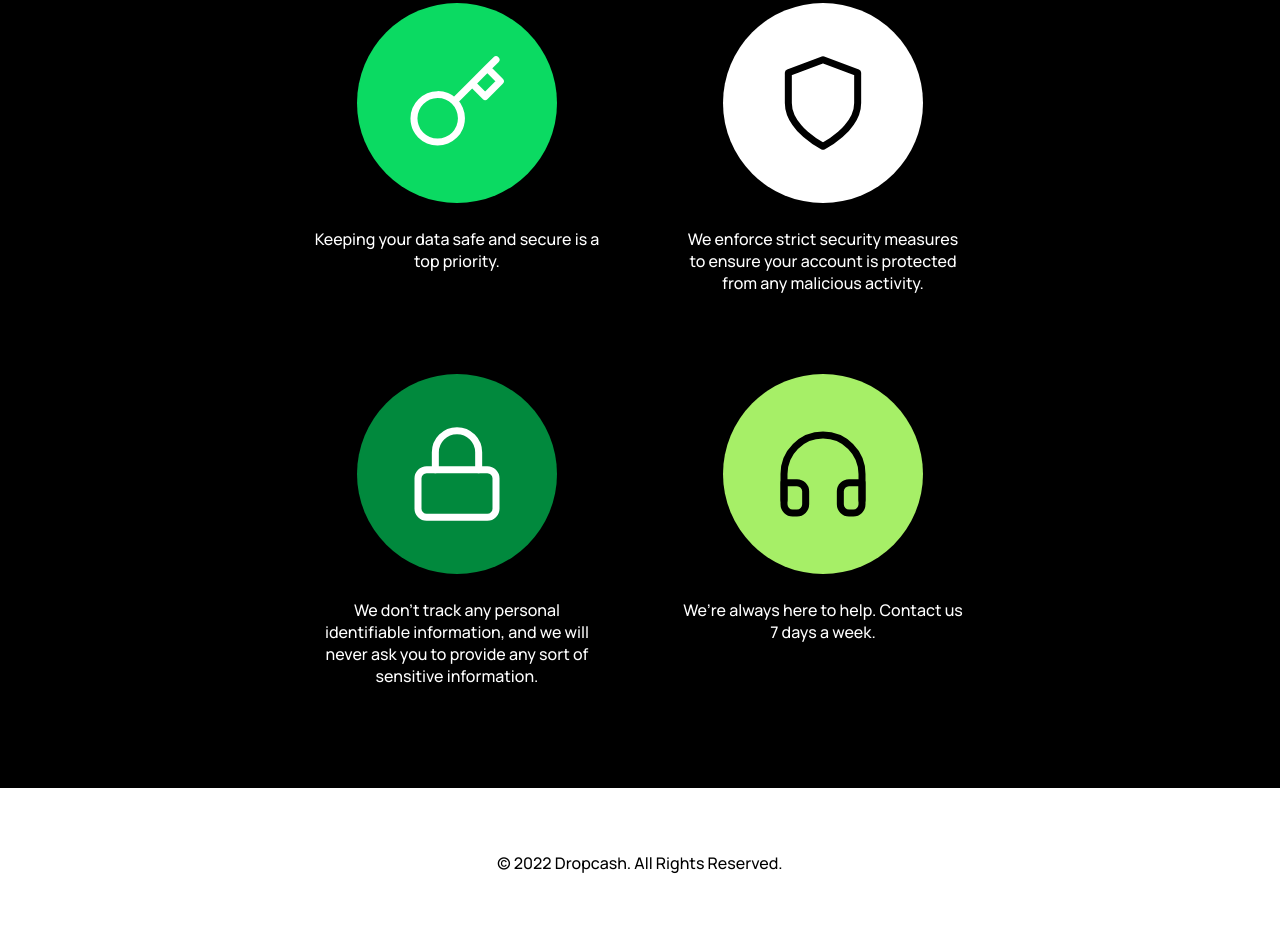
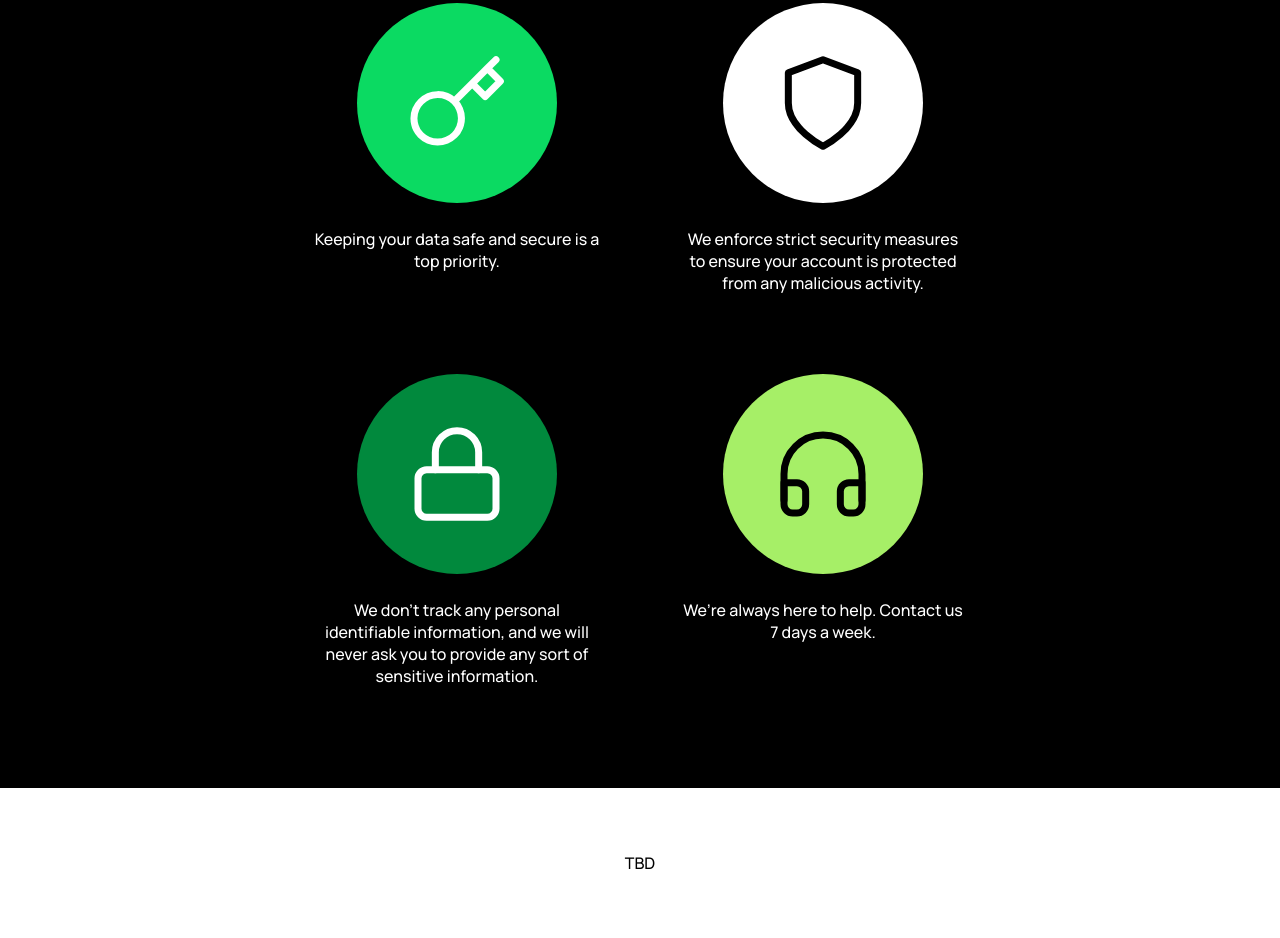
Before and after one commit to LA-248/startup-website, a plain HTML site: page pages/index.html in a window 1280 px wide. Shown: the part 3686-4624 px from the top of the page. Drawn offline with Linux system fonts and the light colour scheme.

Commit message:
Update footer

```diff
--- a/pages/index.html
+++ b/pages/index.html
@@ -121,7 +121,7 @@
 
   <!-- Footer -->
   <div class="footer">
-    © 2022 Dropcash. All Rights Reserved.
+    TBD
   </div>
 </body>
 </html>
```
